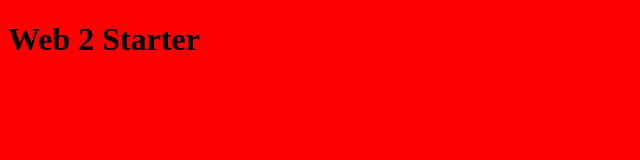
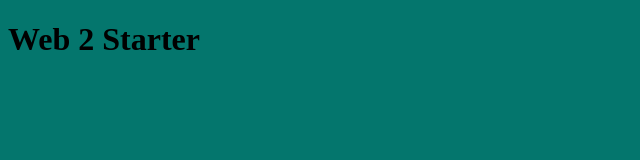
Before and after one commit to saikigarrett/p2-google-doodle, a plain HTML site: page index.html in a window 1280 px wide. Shown: the whole page, without its empty margins (0-640 px from the left). Drawn offline with nearby package versions, Linux system fonts and the light colour scheme.

```diff
--- a/css/styles.scss
+++ b/css/styles.scss
@@ -1,4 +1,4 @@
 /* Styling */
 body {
-    background: red;
+    background: rgb(4, 118, 109);
 }
```
Also changed, not shown: css/styles.css, 1 other file.
